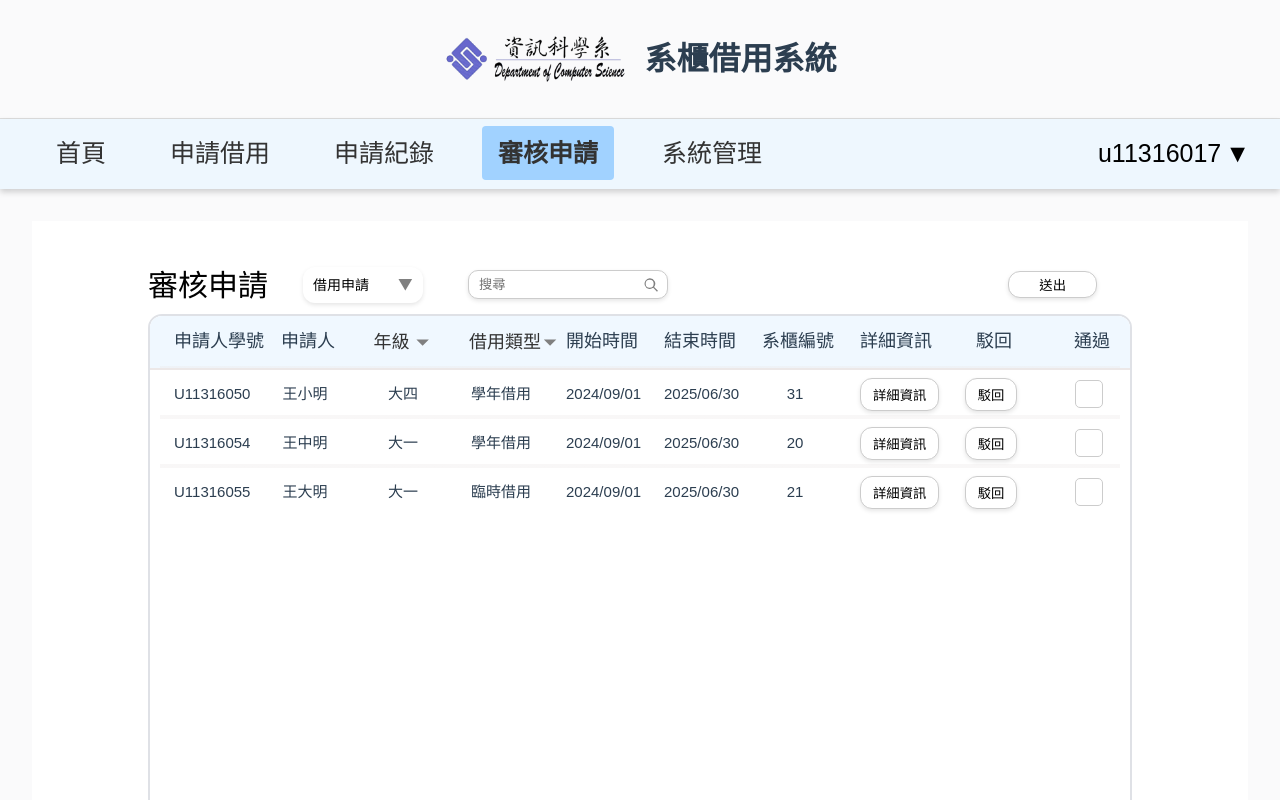
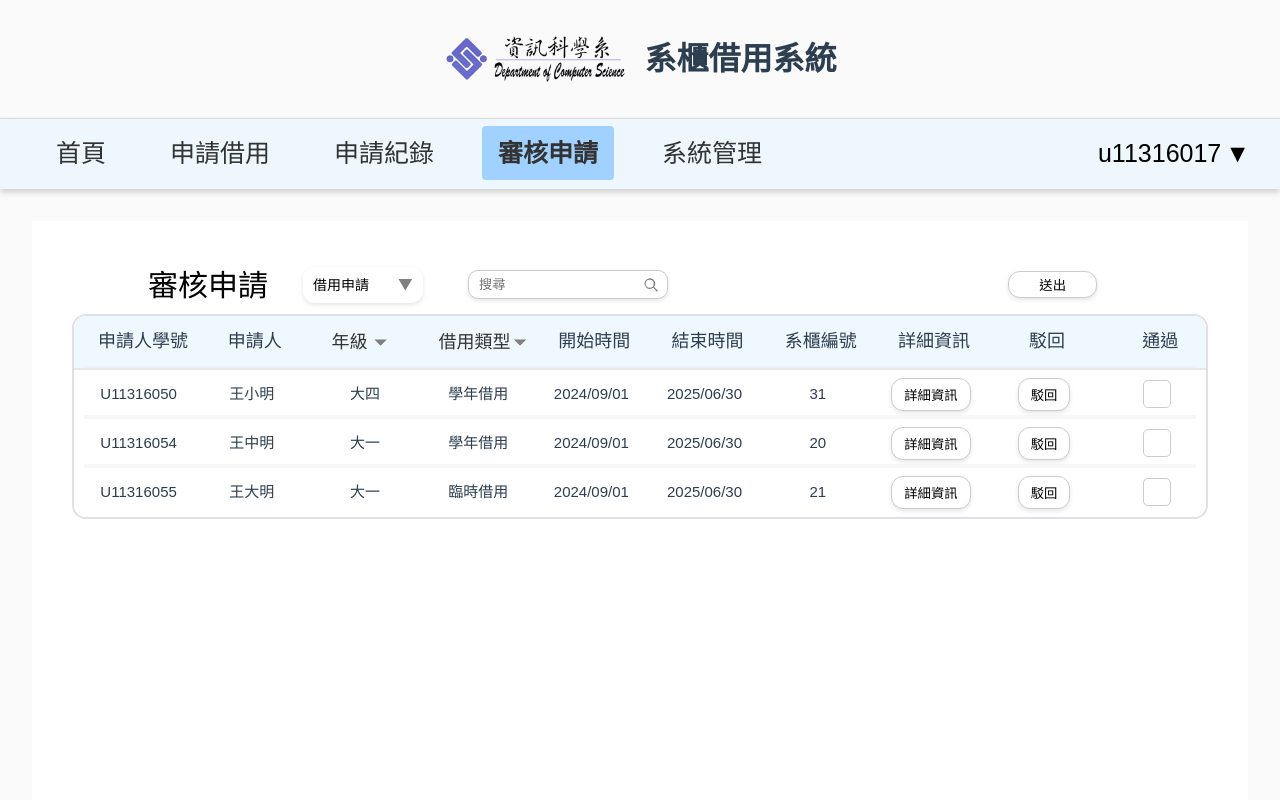
Before and after one commit to UTCS-G505/Locker-borrow-system-Frontend, a Vue app: page /review in a window 1280 px wide. Shown: the top 800 px of the page. Built offline with nearby package versions, Linux system fonts and the light colour scheme.

Commit message:
Update ReviewView.vue
fix:修掉原本的寬度上限

```diff
--- a/src/views/ReviewView.vue
+++ b/src/views/ReviewView.vue
@@ -386,7 +386,6 @@ button:hover {
   width: 200px;
 }
 .review-list {
-  max-width: 1024px;
   margin: 0 auto;
   padding: 5px 20px;
   font-family: "Noto Sans TC", sans-serif;
@@ -394,7 +393,7 @@ button:hover {
 }
 .scrollWrapper {
   overflow-x: auto; /* 可左右滑動 */
-  width: 100%;
+  width: 100%
 }
 
 .insideTable {
@@ -405,7 +404,6 @@ button:hover {
   border: 2px solid #dfe1e6;
   min-width: 960px;
   overflow: hidden;
-  min-height: 500px;
   table-layout: auto;
 }
 
```
